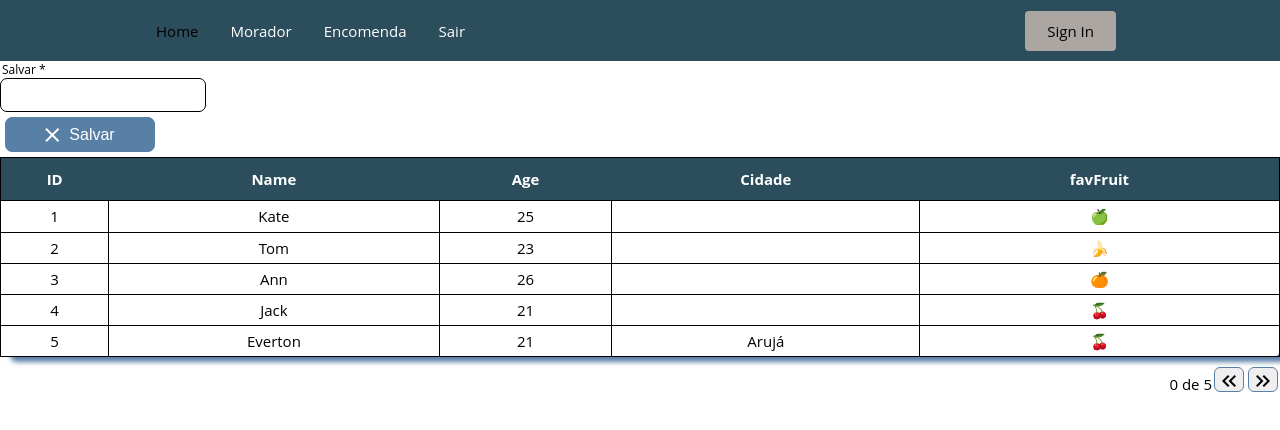
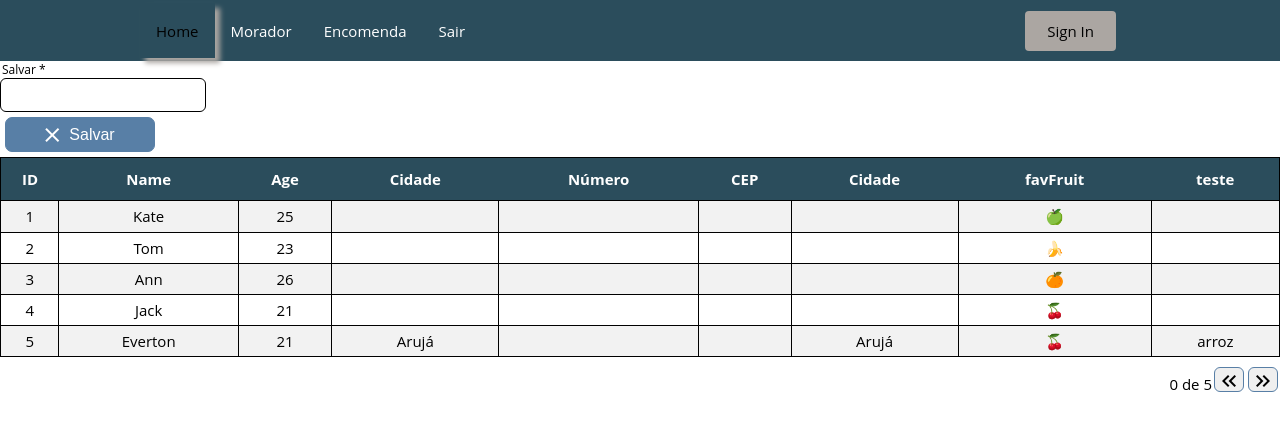
Before and after one commit to evertonjacksondev/app-em-gestao-e-recebimento, a React (Create React App) app: page /home in a window 1280 px wide. Shown: the top 430 px of the page. Built offline with nearby package versions, Linux system fonts and the light colour scheme.

Commit message:
adjust style textfield

```diff
--- a/src/Components/DesignSystem/Table.js
+++ b/src/Components/DesignSystem/Table.js
@@ -6,24 +6,35 @@ const Table = ({ id, columns, data }) => {
   const Table = styled.table`
     border: 1px solid black;
     width: 100%;
-    padding: 10px;
     height: 200px;
     align-item: 'center';
-    box-shadow: 10px 5px 5px #587fa6;
-    border-radius: 7px;
     border-collapse: collapse;
+    @media screen and (max-width: 768px) {
+      overflow-x: auto;
+    }
   `
   const TableHeader = styled.th`
     border: '1px solid black';
-    background-color: #2B4D5C;
-    color:white;
+    background-color: #2b4d5c;
+    color: white;
     height: 40px;
+  `
+  const Overflow = styled.div`
+    @media screen and (max-width: 768px) {
+      overflow: 'auto';
+    }
   `
   const TableData = styled.td`
     border: 1px solid black;
     text-align: center;
+  `
+
+  const TableRow = styled.tr`
     :hover {
-      box-shadow: 10px 5px 5px #ABA6A2;
+      box-shadow: 10px 5px 5px #aba6a2;
+    }
+    :nth-child(even) {
+      background-color: #f2f2f2;
     }
   `
   const Pagination = styled.div`
@@ -51,7 +62,11 @@ const Table = ({ id, columns, data }) => {
     { path: 'name', name: 'Name' },
     { path: 'age', name: 'Age' },
     { path: 'city', name: 'Cidade' },
-    { path: 'favFruit', name: 'favFruit' }
+    { path: 'number', name: 'Número' },
+    { path: 'ZipCode', name: 'CEP' },
+    { path: 'city', name: 'Cidade' },
+    { path: 'favFruit', name: 'favFruit' },
+    { path: 'teste', name: 'teste' }
   ]
 
   data = {
@@ -64,12 +79,13 @@ const Table = ({ id, columns, data }) => {
       { id: 2, name: 'Tom', age: 23, favFruit: '🍌' },
       { id: 3, name: 'Ann', age: 26, favFruit: '🍊' },
       { id: 4, name: 'Jack', age: 21, favFruit: '🍒' },
-      { id: 5, name: 'Everton', age: 21, city: 'Arujá', favFruit: '🍒' }
+      { id: 5, name: 'Everton', age: 21, city: 'Arujá', favFruit: '🍒', teste:'arroz' }
     ]
   }
 
   return (
     <Fragment>
+      <Overflow>
         <Table>
           <tbody>
             <tr>
@@ -78,15 +94,15 @@ const Table = ({ id, columns, data }) => {
               ))}
             </tr>
             {data.items.map(rowData => (
-            <tr key={rowData['id']}>
+              <TableRow key={rowData['id']}>
                 {columns.map(({ path }) => (
                   <TableData key={path}>{rowData[path]}</TableData>
                 ))}
-            </tr>
+              </TableRow>
             ))}
           </tbody>
         </Table>
-
+      </Overflow>
       <Pagination>
         {data.offset} de {data.pages}
         <Button>
--- a/src/Components/DesignSystem/TextField.js
+++ b/src/Components/DesignSystem/TextField.js
@@ -12,15 +12,23 @@ const TextField = props => {
   `
 
   const TextField = styled.input`
-    border-radius: 7px;
+    border-radius: 6px;
     width: 200px;
     height: 30px;
     border: 1px solid black;
     font-size: 12px;
     :hover {
+      border: 1px solid #587fa6;
+    }
+    :focus {
+      outline:none;
+      border: 1px solid #587fa6;
       box-shadow: 10px 5px 5px #ABA6A2;
     }
   `
+
+
+
 
   return (
     <Fragment>
--- a/src/Components/NavBar/NavBar.js
+++ b/src/Components/NavBar/NavBar.js
@@ -1,7 +1,6 @@
 import { FaBars } from 'react-icons/fa'
 import { NavLink as Link } from 'react-router-dom'
 import styled from 'styled-components'
-
 
 const NavBar = () => {
   const Nav = styled.nav`
@@ -21,9 +20,12 @@ const NavBar = () => {
     text-decoration: none;
     padding: 0 1rem;
     height: 100%;
-    cursor: pointer;
     &.active {
       color: #000000;
+      box-shadow: 5px 5px 5px #aba6a2;
+    }
+    :hover {
+      outline: none;
     }
   `
 
@@ -41,8 +43,6 @@ const NavBar = () => {
     }
   `
 
-
-
   const NavMenu = styled.div`
     display: flex;
     align-items: center;
@@ -59,7 +59,6 @@ const NavBar = () => {
     margin-right: 24px;
     justify-content: flex-end;
     width: 100vw;
-
     @media screen and (max-width: 768px) {
       display: none;
     }
```
Lines whose indentation alone changed are shown as unchanged.
